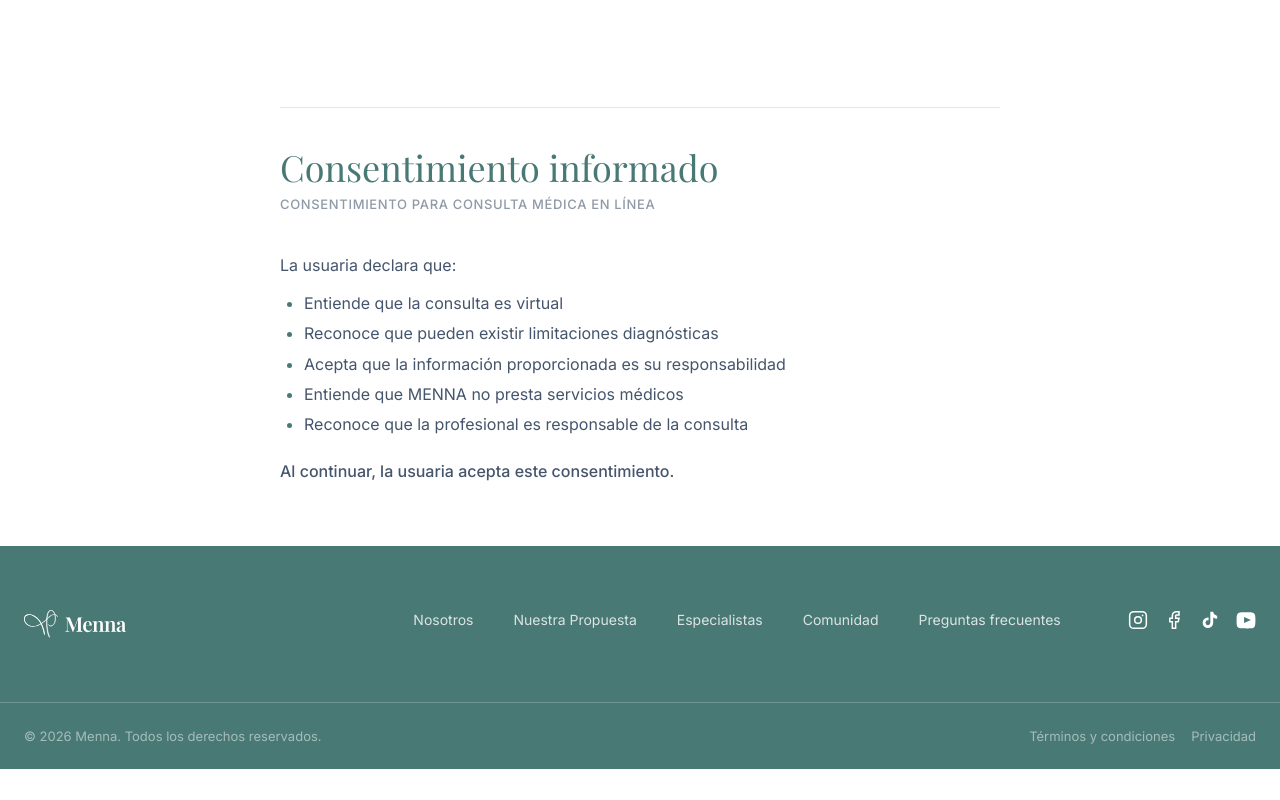
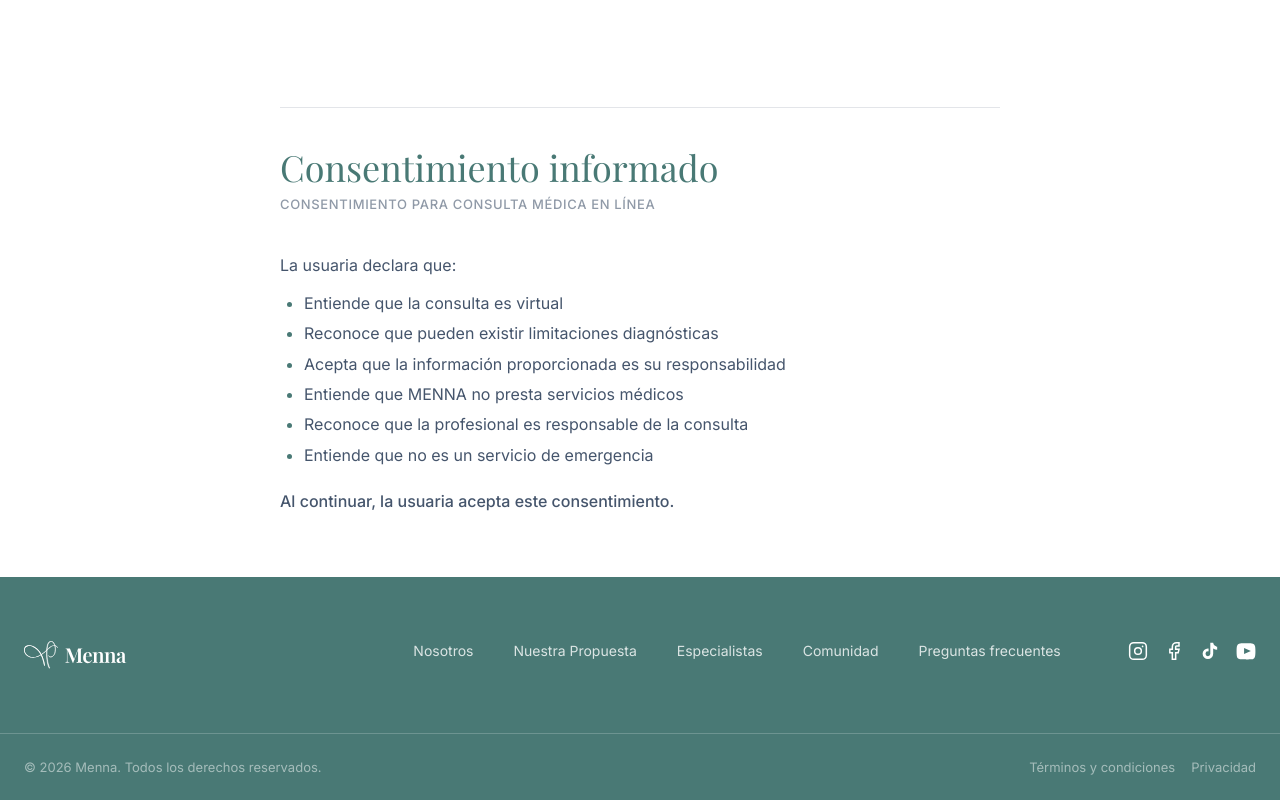
Before and after one commit to vadai-ia/mennasalud, a React (Vite) app: page /terminos-y-condiciones in a window 1280 px wide. Shown: the part 2501-3301 px from the top of the page. Before the commit the page ends 3270 px from the top, so only its background shows below. Built offline with nearby package versions, Linux system fonts and the light colour scheme; no server answers; a web font is replaced by a local one.

Commit message:
chore(legal): add 'no es servicio de emergencia' to consentimiento informado

```diff
--- a/src/pages/TermsPage.jsx
+++ b/src/pages/TermsPage.jsx
@@ -142,6 +142,7 @@ export default function TermsPage() {
               <li className={styles.listItem}>Acepta que la información proporcionada es su responsabilidad</li>
               <li className={styles.listItem}>Entiende que MENNA no presta servicios médicos</li>
               <li className={styles.listItem}>Reconoce que la profesional es responsable de la consulta</li>
+              <li className={styles.listItem}>Entiende que no es un servicio de emergencia</li>
             </ul>
 
             <p className={styles.bodyFinal}>Al continuar, la usuaria acepta este consentimiento.</p>
```
